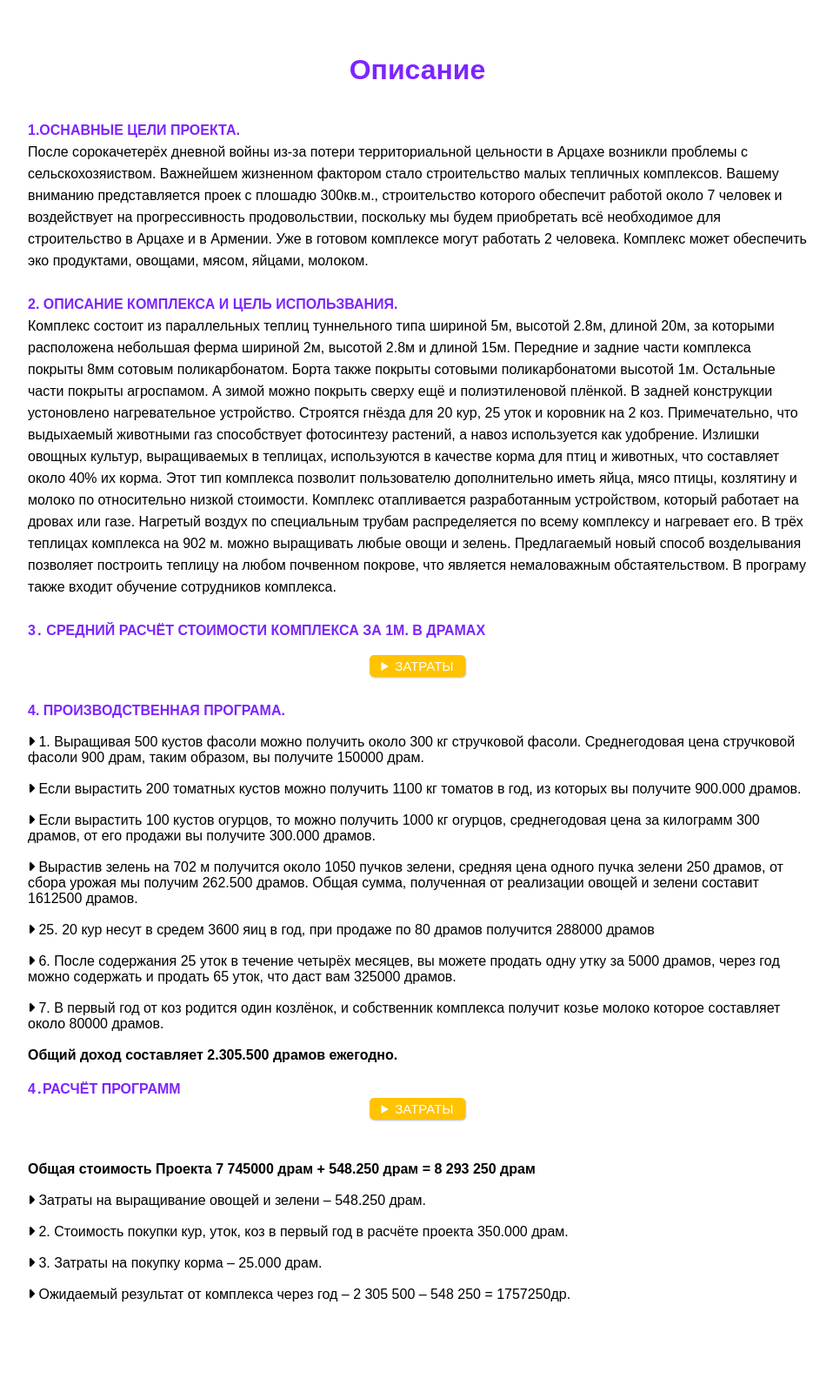
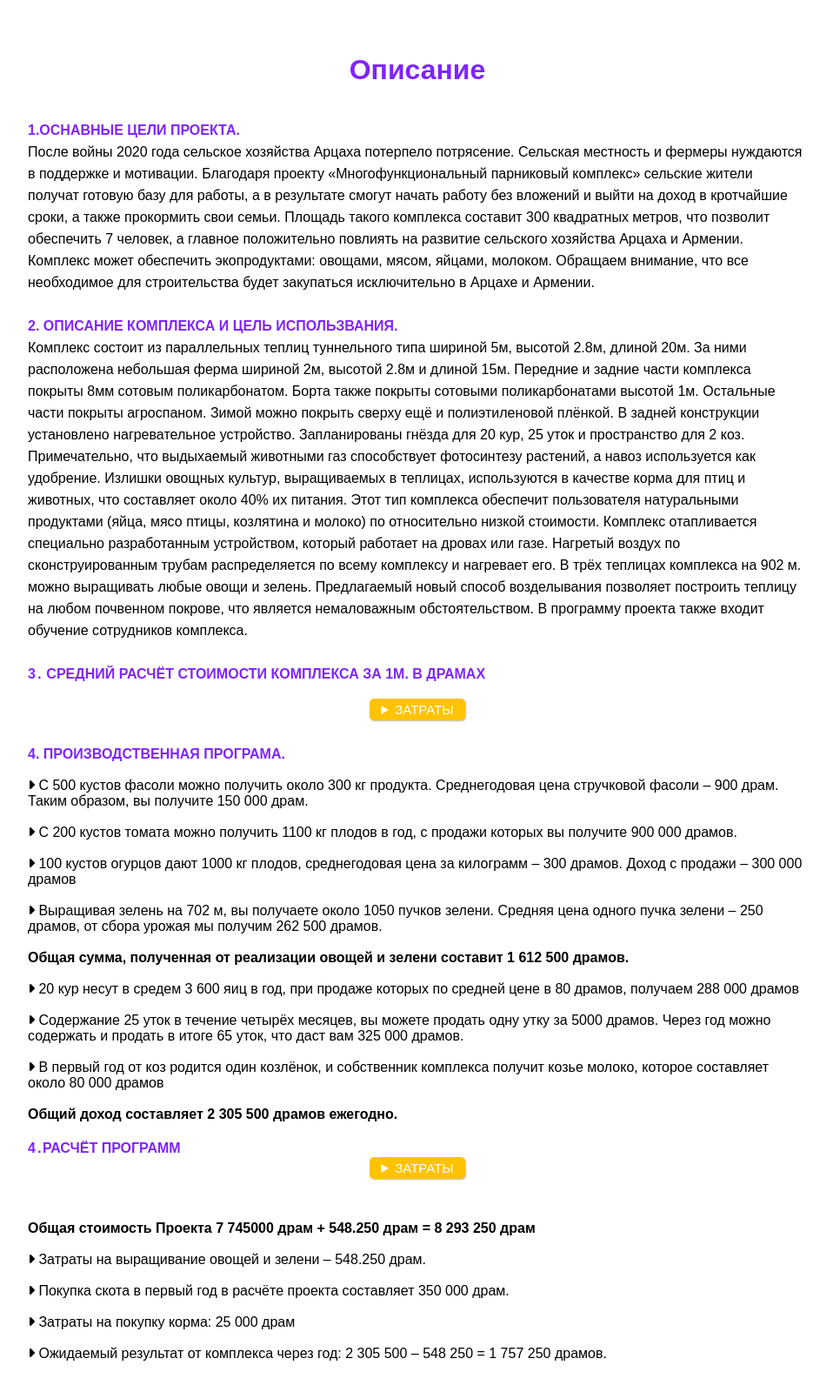
Before and after one commit to AbrahamyanMihran/ArmGyux, a plain HTML site: page projects2/projects2-ru.html in a window 1280 px wide. Shown: the part 1180-2780 px from the top of the page at 87% size, without its empty margins (160-1118 px from the left). Drawn offline with Linux system fonts and the light colour scheme.

Commit message:
i hope that this is my last comment

```diff
--- a/css/style-ru.css
+++ b/css/style-ru.css
@@ -48,7 +48,7 @@ body{
 }
 
 .prj1{
-    width: 20%;
+    width: 25%;
     background-color: white;
     border-radius: 15px;
     position: relative;
@@ -139,7 +139,7 @@ body{
         padding-top: 45px;
     }
     .prj1{
-        width: 25%;
+        width: 35%;
     }
 }
 @media only screen and (max-width: 940px){
@@ -153,7 +153,7 @@ body{
 }
 @media only screen and (max-width: 770px){
     .prj1{
-        width: 30%;
+        width: 40%;
     }
 
     .prj1-text{
--- a/projects2/projects2-ru.html
+++ b/projects2/projects2-ru.html
@@ -43,14 +43,23 @@
         <h1>Описание</h1>
         <div>
             <p> <span> 1.Оснавные цели проекта. </span> <br>
-                После сорокачетерёх дневной войны из-за потери территориальной цельности в Арцахе возникли проблемы с сельскохозяиством. Важнейшем жизненном фактором стало строительство малых тепличных комплексов. Вашему вниманию представляется проек с плошадю 300кв.м., строительство которого обеспечит работой около 7 человек и воздействует на прогрессивность продовольствии, поскольку мы  будем приобретать всё необходимое для строительство в Арцахе и в Армении.
-                Уже в готовом комплексе могут работать 2 человека. Комплекс может обеспечить эко продуктами, овощами, мясом, яйцами, молоком.
+                После войны 2020 года сельское хозяйства Арцаха потерпело потрясение. Сельская местность и фермеры нуждаются в поддержке и мотивации. Благодаря проекту «Многофункциональный парниковый комплекс» сельские жители получат готовую базу для работы, а в результате смогут начать работу без вложений и выйти на доход в кротчайшие сроки, а также прокормить свои семьи. Площадь такого комплекса составит 300 квадратных метров, что позволит обеспечить 7 человек, а главное положительно повлиять на развитие сельского хозяйства Арцаха и Армении.  Комплекс может обеспечить экопродуктами: овощами, мясом, яйцами, молоком. Обращаем внимание, что все необходимое для строительства будет закупаться исключительно в Арцахе и Армении.
                 <br><br>
                 <span>2. Описание комплекса и цель использвания.</span><br>
-                Комплекс состоит из параллельных теплиц туннельного типа шириной 5м, высотой 2.8м, длиной 20м, за которыми расположена небольшая ферма шириной 2м, высотой 2.8м и длиной 15м. Передние и задние части комплекса покрыты 8мм сотовым поликарбонатом. Борта также покрыты сотовыми поликарбонатоми высотой 1м. Остальные части покрыты агроспамом. А зимой можно покрыть сверху ещё и полиэтиленовой плёнкой.
-                В задней конструкции устоновлено нагревательное устройство. Строятся гнёзда для 20 кур, 25 уток и коровник на 2 коз. Примечательно, что выдыхаемый животными газ способствует фотосинтезу растений, а навоз используется как удобрение. Излишки овощных культур, выращиваемых в теплицах, используются в качестве корма для птиц и животных, что составляет около 40% их корма. Этот тип комплекса позволит пользователю дополнительно иметь яйца, мясо птицы, козлятину и молоко по относительно низкой стоимости.
-                Комплекс отапливается разработанным устройством, который работает на дровах или газе. Нагретый воздух по специальным трубам распределяется по всему комплексу и нагревает его. В трёх теплицах комплекса на 902 м. можно выращивать любые овощи и зелень.
-                Предлагаемый новый способ возделывания позволяет построить теплицу на любом почвенном покрове, что является немаловажным обстаятельством. В програму также входит обучение сотрудников комплекса.
+                Комплекс состоит из параллельных теплиц туннельного типа шириной 5м, высотой 2.8м, длиной 20м. За ними расположена небольшая ферма шириной 2м, высотой 2.8м и длиной 15м.
+
+                Передние и задние части комплекса покрыты 8мм сотовым поликарбонатом. Борта также покрыты сотовыми поликарбонатами высотой 1м. Остальные части покрыты агроспаном. Зимой можно покрыть сверху ещё и полиэтиленовой плёнкой.
+
+                В задней конструкции установлено нагревательное устройство. Запланированы гнёзда для 20 кур, 25 уток и пространство для 2 коз. Примечательно, что выдыхаемый животными газ способствует фотосинтезу растений, а навоз используется как удобрение.
+
+                Излишки овощных культур, выращиваемых в теплицах, используются в качестве корма для птиц и животных, что составляет около 40% их питания.
+
+                Этот тип комплекса обеспечит пользователя натуральными продуктами (яйца, мясо птицы, козлятина и молоко) по относительно низкой стоимости.
+                Комплекс отапливается специально разработанным устройством, который работает на дровах или газе. Нагретый воздух по сконструированным трубам распределяется по всему комплексу и нагревает его.
+
+                В трёх теплицах комплекса на 902 м. можно выращивать любые овощи и зелень. Предлагаемый новый способ возделывания позволяет построить теплицу на любом почвенном покрове, что является немаловажным обстоятельством. В программу проекта также входит обучение сотрудников комплекса.
+
+
                 <br><br>
                 <span> 3․ Средний расчёт стоимости комплекса за 1м. В драмах</span> <br>
                 <details>
@@ -59,17 +68,18 @@
                 </details>
 
                 <span> 4. Производственная програма. </span>  <br><br>
-                <i class="fas fa-caret-right"></i> 1.	Выращивая 500 кустов фасоли можно получить около 300 кг стручковой фасоли. Среднегодовая цена стручковой фасоли 900 драм, таким образом, вы получите 150000 драм.<br><br>
-                <i class="fas fa-caret-right"></i>	Если вырастить 200 томатных кустов можно получить 1100 кг томатов в год, из которых вы получите 900.000 драмов.<br><br>
-                <i class="fas fa-caret-right"></i> 	Если вырастить 100 кустов огурцов, то можно получить 1000 кг огурцов, среднегодовая цена за килограмм  300 драмов, от его продажи вы получите 300.000 драмов.<br><br>
-                <i class="fas fa-caret-right"></i> 	Вырастив зелень на 702 м получится около 1050 пучков зелени, средняя цена одного пучка зелени 250 драмов, от сбора урожая мы получим 262.500 драмов.
-                Общая сумма, полученная от реализации овощей и зелени составит 1612500 драмов.<br><br>
-                <i class="fas fa-caret-right"></i> 25.	20 кур несут в средем 3600 яиц в год, при продаже по 80 драмов получится 288000 драмов<br><br>
-                <i class="fas fa-caret-right"></i> 6.	После содержания 25 уток в течение четырёх месяцев, вы можете продать одну утку за 5000 драмов, через год можно содержать и продать 65 уток, что даст вам 325000 драмов.<br><br>
-                <i class="fas fa-caret-right"></i> 7.	В первый год от коз родится один козлёнок, и собственник комплекса получит козье молоко которое составляет около 80000 драмов.
+                <i class="fas fa-caret-right"></i> С 500 кустов фасоли можно получить около 300 кг продукта. Среднегодовая цена стручковой фасоли – 900 драм. Таким образом, вы получите 150 000 драм.<br><br>
+                <i class="fas fa-caret-right"></i> С 200 кустов томата можно получить 1100 кг плодов в год, с продажи которых вы получите 900 000 драмов.<br><br>
+                <i class="fas fa-caret-right"></i> 100 кустов огурцов дают 1000 кг плодов, среднегодовая цена за килограмм – 300 драмов. Доход с продажи – 300 000 драмов<br><br>
+                <i class="fas fa-caret-right"></i> Выращивая зелень на 702 м, вы получаете около 1050 пучков зелени. Средняя цена одного пучка зелени – 250 драмов, от сбора урожая мы получим 262 500 драмов.
+                <br><br>
+                <b>Общая сумма, полученная от реализации овощей и зелени составит 1 612 500 драмов.</b><br><br>
+                <i class="fas fa-caret-right"></i> 20 кур несут в средем 3 600 яиц в год, при продаже которых по средней цене в 80 драмов, получаем 288 000 драмов<br><br>
+                <i class="fas fa-caret-right"></i> Содержание 25 уток в течение четырёх месяцев, вы можете продать одну утку за 5000 драмов. Через год можно содержать и продать в итоге 65 уток, что даст вам 325 000 драмов.<br><br>
+                <i class="fas fa-caret-right"></i> В первый год от коз родится один козлёнок, и собственник комплекса получит козье молоко, которое составляет около 80 000 драмов
                  <br><br>
 
-                <b> Общий доход составляет 2.305.500 драмов ежегодно. </b><br><br>
+                <b>Общий доход составляет 2 305 500 драмов ежегодно.</b><br><br>
                 <span> 4․Расчёт программ </span>
                 <details>
                     <summary>Затраты</summary>
@@ -77,9 +87,9 @@
                 </details><br>
                 <b> Общая стоимость Проекта 7 745000 драм + 548.250 драм = 8 293 250 драм</b><br><br>
                 <i class="fas fa-caret-right"></i> Затраты на выращивание овощей и зелени – 548.250 драм. <br><br>
-                <i class="fas fa-caret-right"></i> 2.	Стоимость покупки кур, уток, коз в первый год в расчёте проекта 350.000 драм. <br><br>
-                <i class="fas fa-caret-right"></i> 3.	Затраты на покупку корма – 25.000 драм. <br><br>
-                <i class="fas fa-caret-right"></i> Ожидаемый результат от комплекса через год – 2 305 500 – 548 250 = 1757250др.
+                <i class="fas fa-caret-right"></i> Покупка скота в первый год в расчёте проекта составляет 350 000 драм.<br><br>
+                <i class="fas fa-caret-right"></i> Затраты на покупку корма: 25 000 драм<br><br>
+                <i class="fas fa-caret-right"></i> Ожидаемый результат от комплекса через год: 2 305 500 – 548 250 = 1 757 250 драмов.
                 </p><br><br>
         </div>
     </div>
```
Also changed, not shown: about us/about-ru.html (+8 -5 lines), contact/contact-en.html (+4 -4 lines), contact/contact-ru.html (+5 -5 lines), contact/contact.html (+4 -4 lines), index-en.html (+1 -1 lines), index-ru.html (+1 -1 lines), projects/project-en.html (+1 -1 lines), projects/project-ru.html (+3 -3 lines), projects/project.html (+1 -1 lines), img/farm.jpg.
